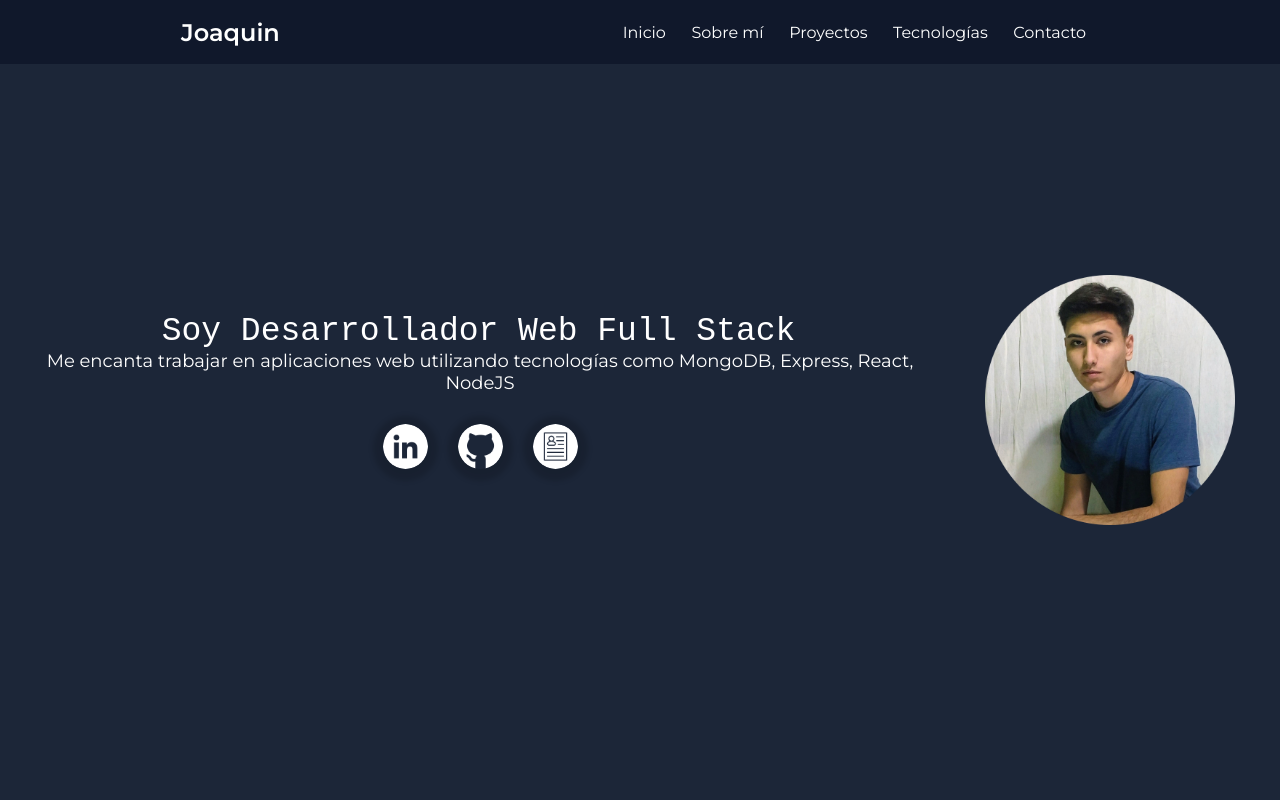
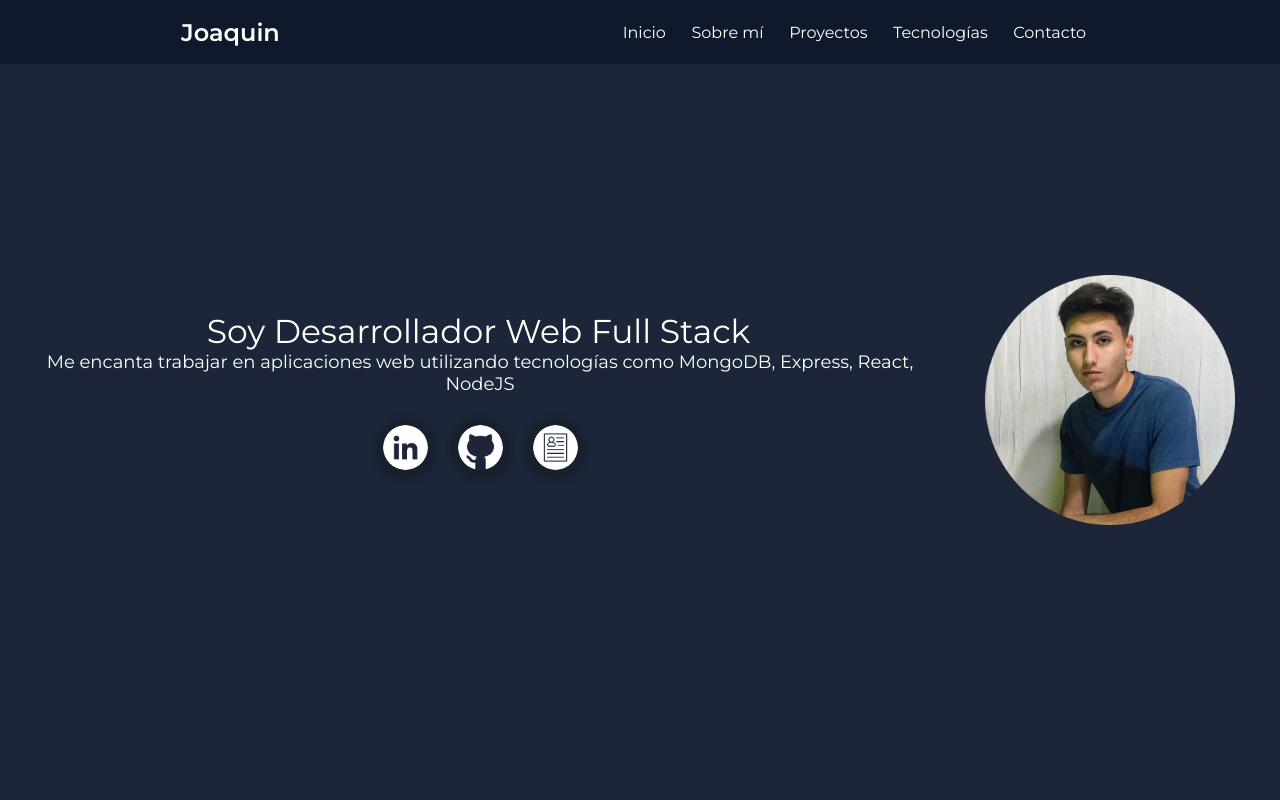
Before and after one commit to JoaquinDeLuca/mi_page_personal, a Next.js app: page / in a window 1280 px wide. Shown: the top 800 px of the page. Built offline with nearby package versions, Linux system fonts and the light colour scheme.

Commit message:
se saco el fontFamily de homeSpan

```diff
--- a/src/components/Home/Home.module.css
+++ b/src/components/Home/Home.module.css
@@ -35,10 +35,10 @@
 .homeSpan{
     font-size: 16px;
     display: block;
-    font-family: monospace;
+    /* font-family: monospace; */
     white-space: nowrap;
     border-right: 3px solid;
-    width: 33ch;
+    width: 27ch;
     animation: typing 2.5s steps(33),
     blink .5s infinite step-end alternate;
     overflow:hidden;
```
